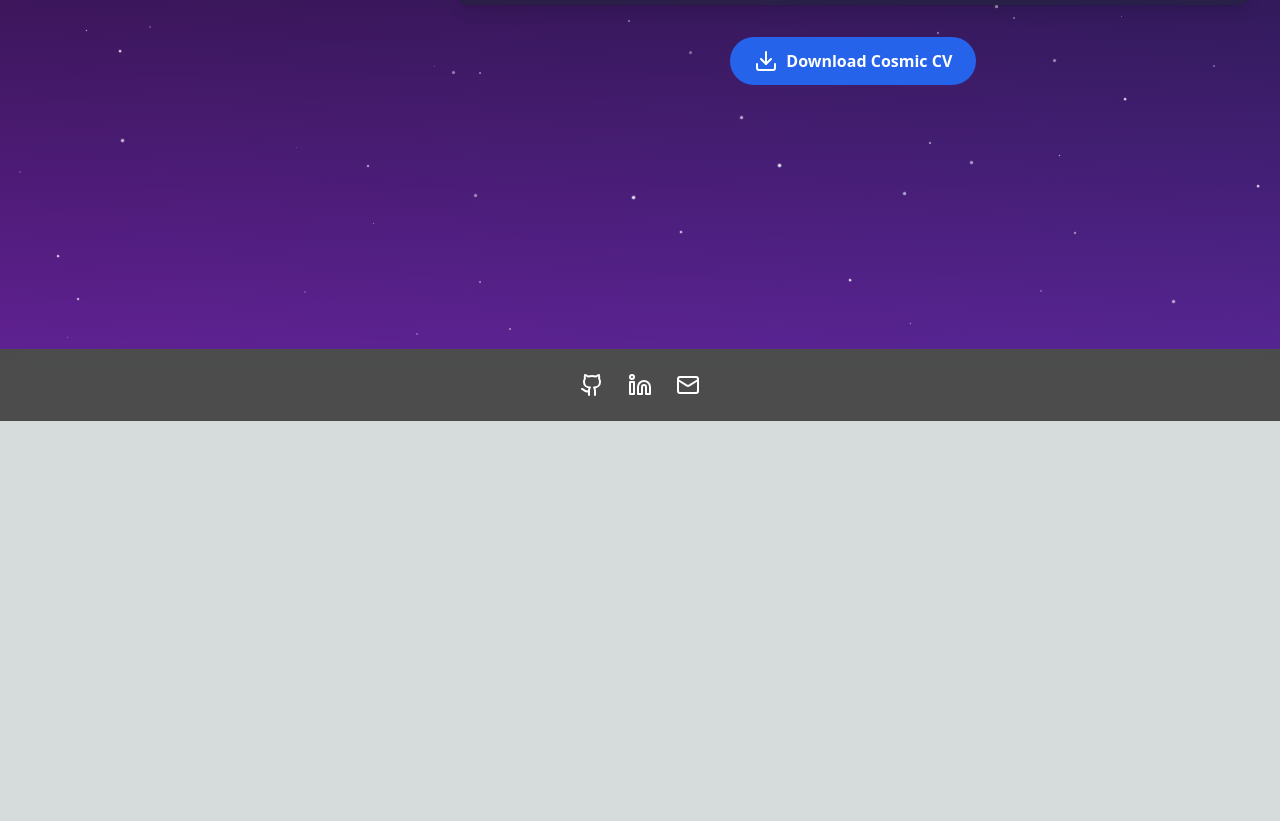
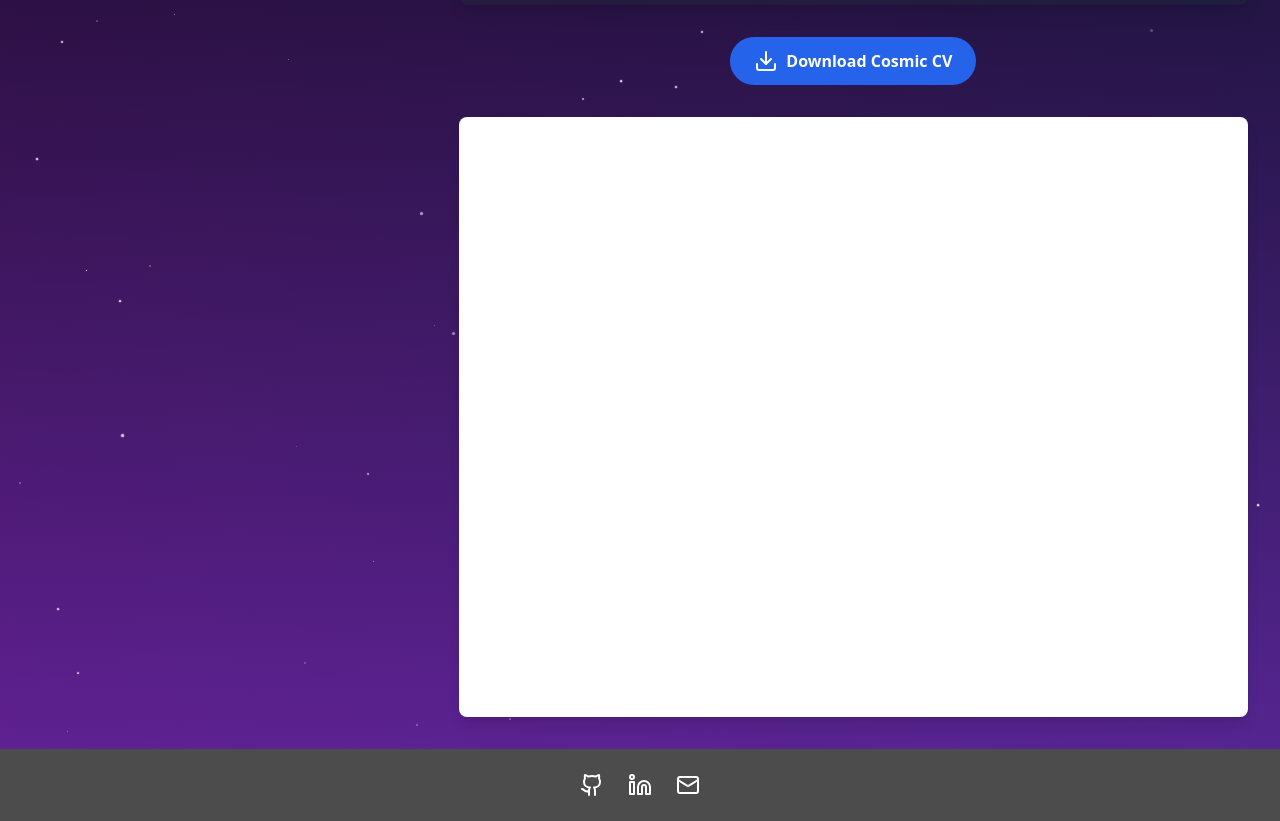
Before and after one commit to ksmit323/ksmit323.github.io, a Next.js app: page /about in a window 1280 px wide. Shown: the part 515-1336 px from the top of the page. Before the commit the page ends 936 px from the top, so only its background shows below. Built offline with nearby package versions, Linux system fonts and the light colour scheme.

Commit message:
update about page

```diff
--- a/src/app/about/page.tsx
+++ b/src/app/about/page.tsx
@@ -221,6 +221,25 @@ const CosmicAboutPage: React.FC = () => {
                 Download Cosmic CV
               </a>
             </motion.div>
+
+            {/* CV Viewer */}
+            <motion.div
+              initial={{ opacity: 0, y: 50 }}
+              animate={{ opacity: 1, y: 0 }}
+              transition={{ duration: 1, delay: 1.5 }}
+              className="mt-8"
+            >
+              <div className="bg-white rounded-lg shadow-lg p-4 h-[600px]">
+                <object
+                  data="/Kenneth_Smith_CV.pdf"
+                  type="application/pdf"
+                  width="100%"
+                  height="100%"
+                >
+                  <p>It appears you do not have a PDF plugin for this browser. You can <a href="/Kenneth_Smith_CV.pdf">click here to download the PDF file</a></p>
+                </object>
+              </div>
+            </motion.div>
           </div>
         </div>
       </div>
```
